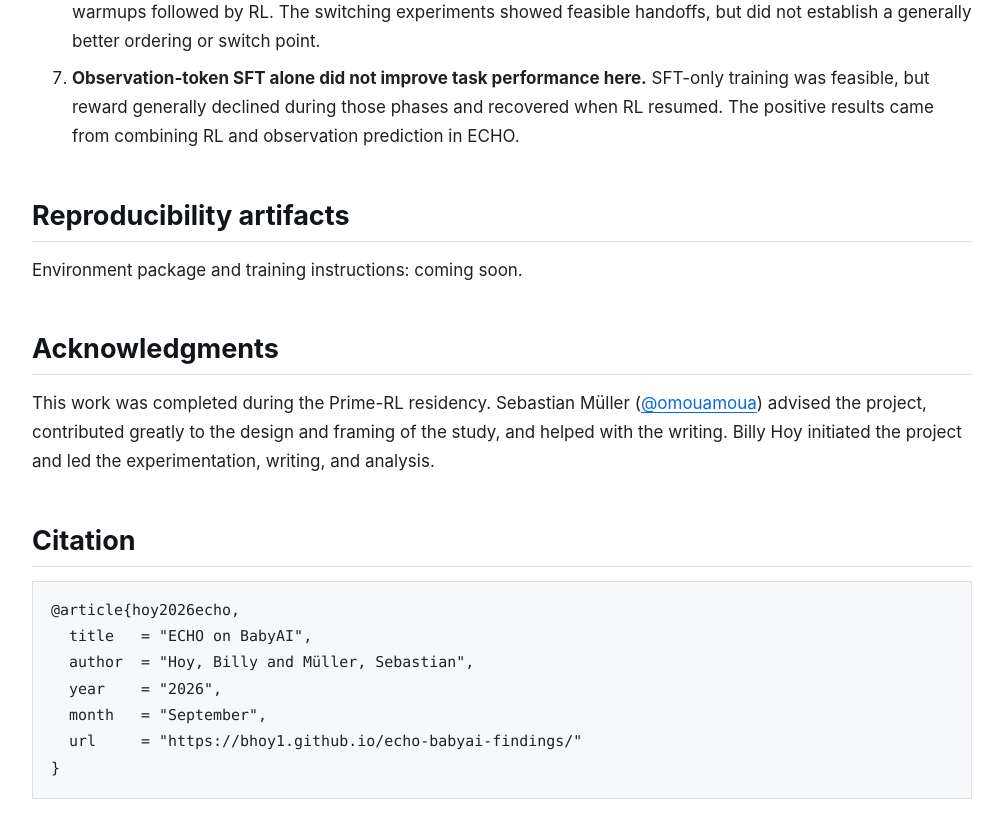
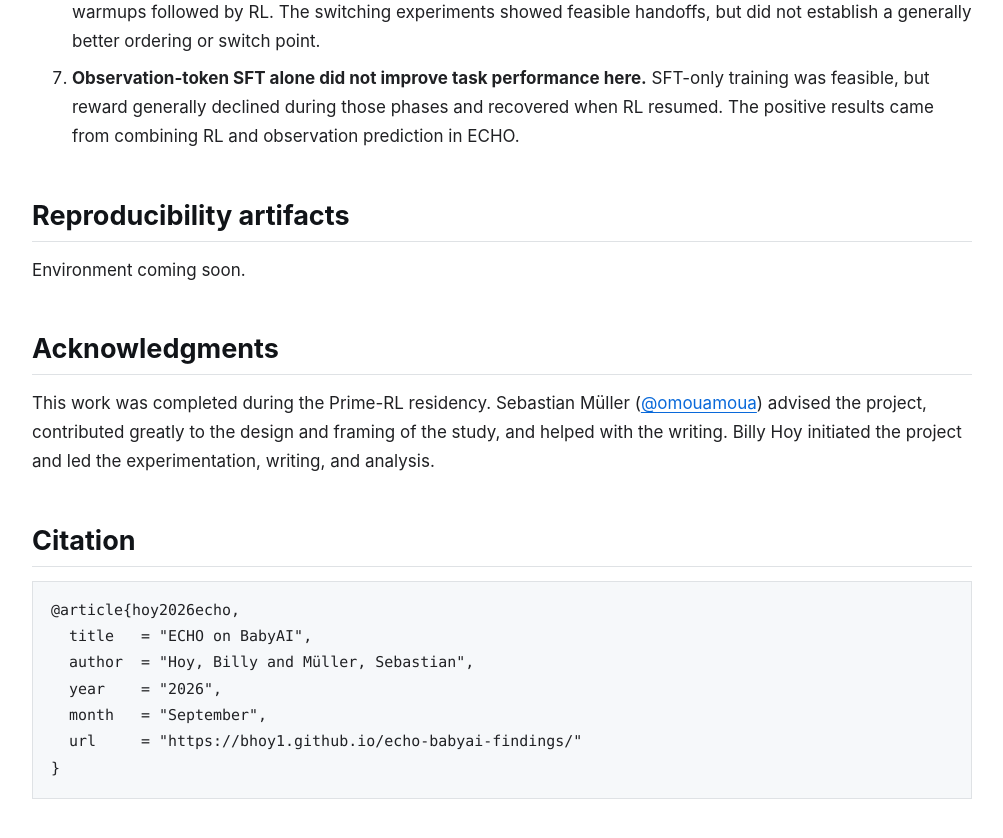
Before and after one commit to Bhoy1/echo-babyai-findings, a Jekyll site: the page built from index.md, in a window 1280 px wide and 900 px high, scrolled down 16166 px. Shown: the top 838 px of the window, without its empty margins (138-1141 px from the left). Built offline with Jekyll 4.4.1, drawn with Linux system fonts in a browser that asks for light colours.

Commit message:
Shorten environment availability note

```diff
--- a/index.md
+++ b/index.md
@@ -236,7 +236,7 @@ These findings come from a constrained BabyAI setting that emphasized fast, reac
 
 ## Reproducibility artifacts
 
-Environment package and training instructions: coming soon.
+Environment coming soon.
 
 ## Acknowledgments
 
```
